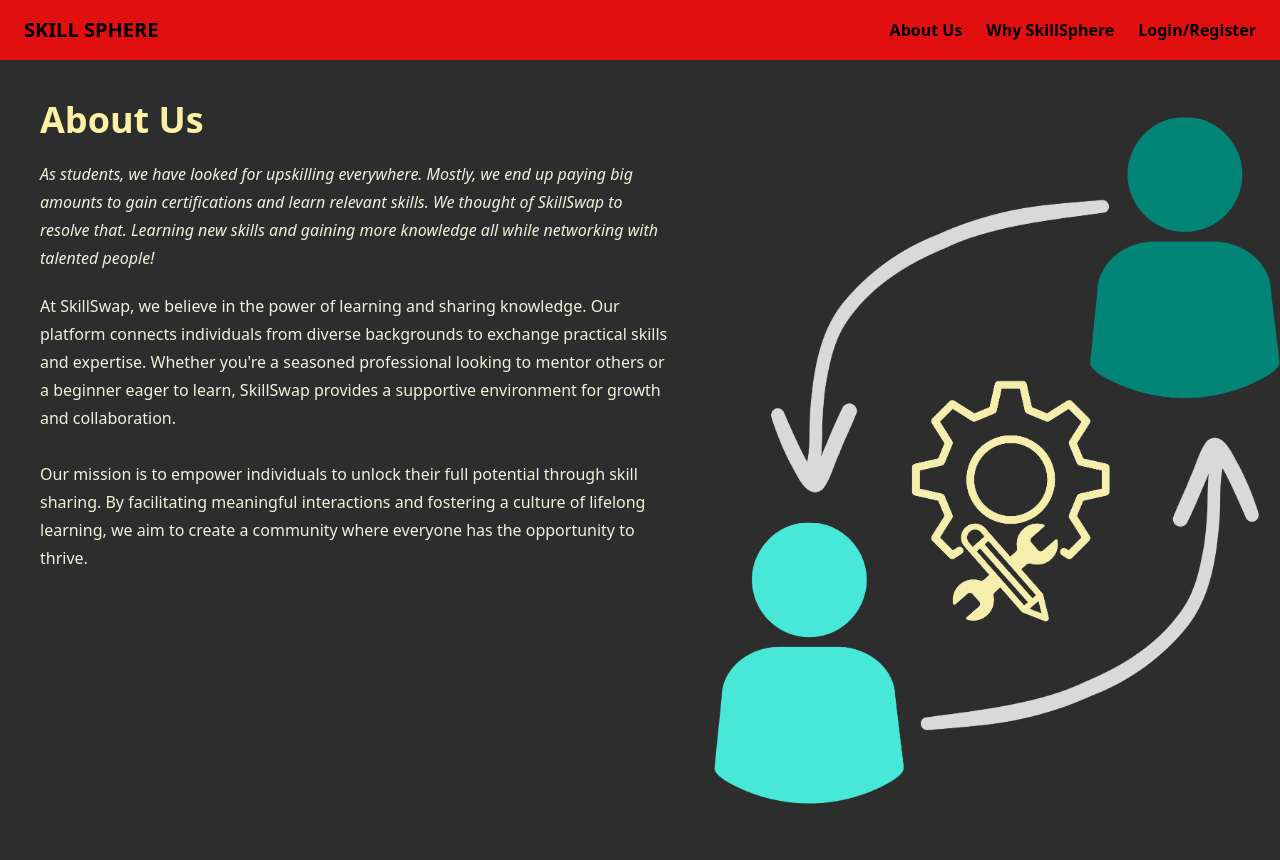
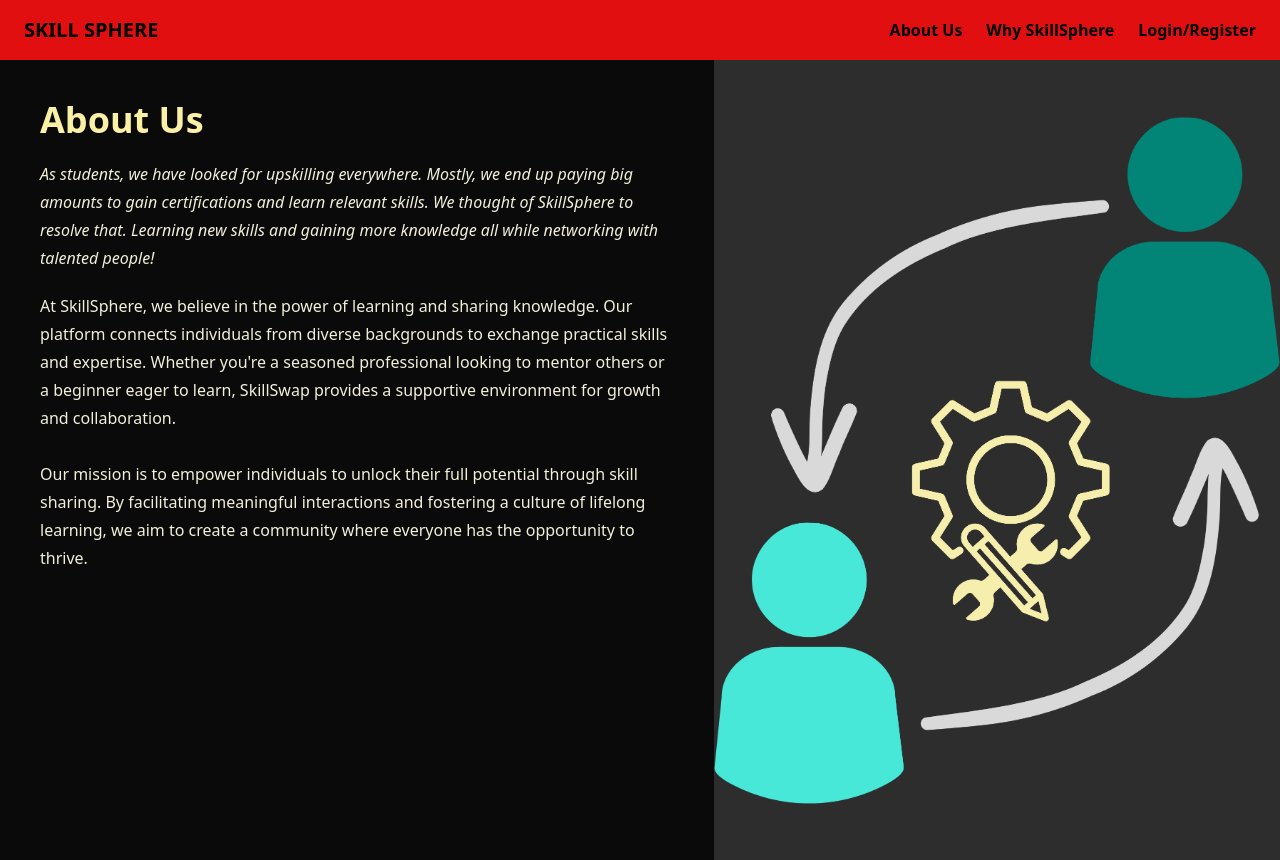
Before and after one commit to garvit018/ConnectAlike, a React (Vite) app in the folder frontend/: page /about_us in a window 1280 px wide. Built offline with nearby package versions, Linux system fonts and the light colour scheme.

Commit message:
Fix branding inconsistencies in About Us component

```diff
--- a/frontend/src/components/AboutUs.jsx
+++ b/frontend/src/components/AboutUs.jsx
@@ -3,7 +3,7 @@ import aboutImg from "../assets/AboutUs.png";
 
 const AboutUs = () => {
   return (
-    <div className="flex flex-col-reverse md:flex-row items-center md:items-start justify-center bg-[#2D2D2D]">
+    <div className="flex flex-col-reverse md:flex-row items-center md:items-start justify-center bg-[#0a0a0a]">
       <div className="max-w-[50vw] m-10">
         <h2 className="font-oswald text-[#FBF1A4] text-4xl font-bold mb-5 text-left">
           About Us
@@ -12,12 +12,12 @@ const AboutUs = () => {
           <i>
             As students, we have looked for upskilling everywhere. Mostly, we end
             up paying big amounts to gain certifications and learn relevant skills.
-            We thought of SkillSwap to resolve that. Learning new skills and gaining
+            We thought of SkillSphere to resolve that. Learning new skills and gaining
             more knowledge all while networking with talented people!
           </i>
         </p>
         <p className="font-montserrat text-[#f2efdb] text-base leading-7 text-left mt-5">
-          At SkillSwap, we believe in the power of learning and sharing knowledge.
+          At SkillSphere, we believe in the power of learning and sharing knowledge.
           Our platform connects individuals from diverse backgrounds to exchange
           practical skills and expertise. Whether you're a seasoned professional
           looking to mentor others or a beginner eager to learn, SkillSwap provides
```
